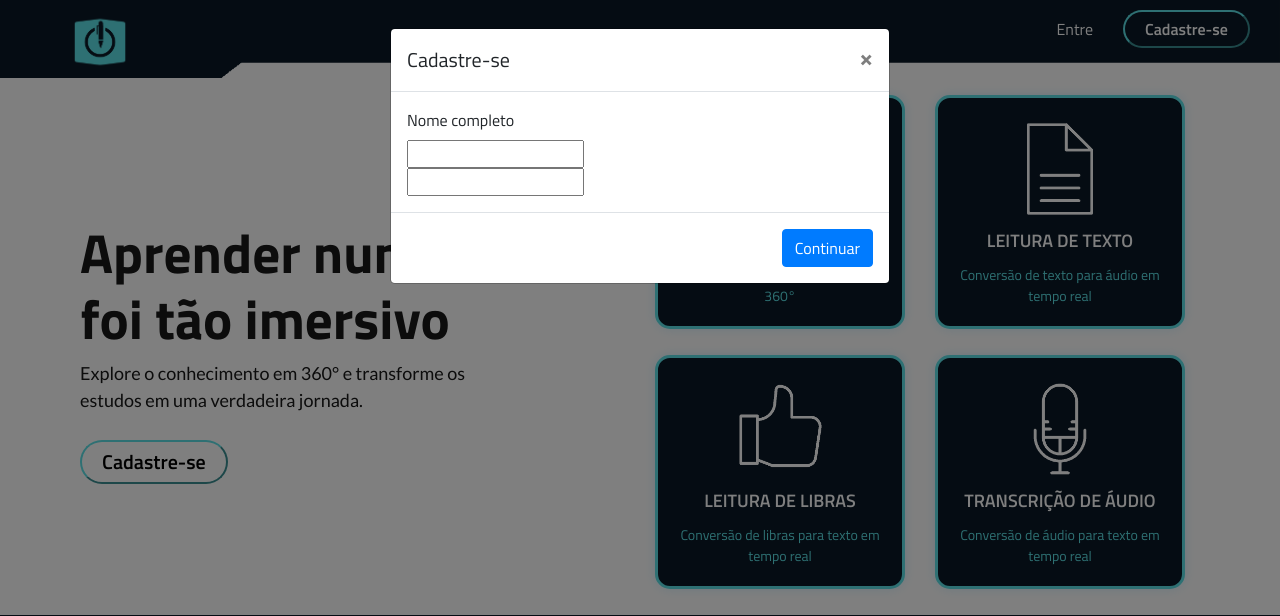
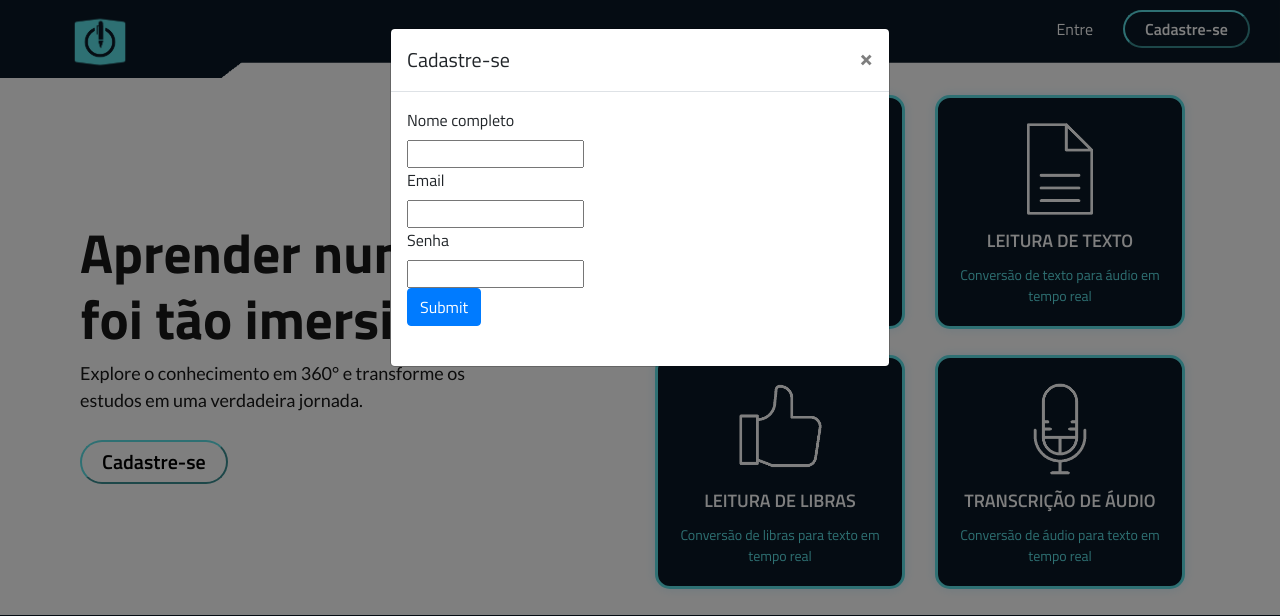
Before and after one commit to joaocidade/Projeto-PP, a PHP site: page /Projeto-PP/ in a window 1280 px wide, after a click on "Cadastre-se". Shown: the top 616 px of the page. Run offline with PHP 8.4, Linux system fonts and the light colour scheme.

Commit message:
Inicio sistema cadastro

```diff
--- a/index.html
+++ b/index.php
@@ -1,3 +1,22 @@
+<?php
+
+include_once('./Incluir/conexao.php');
+
+if(isset($_POST['submit'])){
+    $nome = $_POST['nome'];
+    $email = $_POST['email'];
+    $senha = $_POST['senha'];
+
+    $sql_insert = "INSERT INTO alunos (Nome, Email, Senha)
+    VALUES ('{$nome}','{$email}','{$senha}')";
+
+    if ($resultado = mysqli_query($conn, $sql_insert)){
+      header('Location: http://localhost:8080/Projeto-PP/Hub/controller.php');
+    };
+}
+
+?>
+
 <!doctype html>
 <html lang="pt">
   <head>
@@ -36,18 +55,21 @@
               </button>
             </div>
             <div class="modal-body">
-              <form action="">
+              <form action="index.php" method="POST">
                 <div class="inputBox">
                   <label for="nome">Nome completo</label><br>
                   <input type="text" name="nome" id="nome" class="inputUser" required>
                 </div>
                 <div class="inputBox">
-                  <input type="text" name="email" name="email">
+                  <label for="email">Email</label><br>
+                  <input type="text" name="email" id="email" class="inputUser" required>
                 </div>
-              </form>
-            </div>
-            <div class="modal-footer">
-              <button type="button" class="btn btn-primary">Continuar</button>
+                <div class="inputBox">
+                  <label for="senha">Senha</label><br>
+                  <input type="text" name="senha" id="senha" class="inputUser" required>
+                </div>
+                <input type="submit" name="submit" id="submit" class="btn btn-primary">
+              </form><br>
             </div>
           </div>
         </div>
```
Also changed, not shown: Incluir/cadastrar.php (added, +14 -0 lines).
